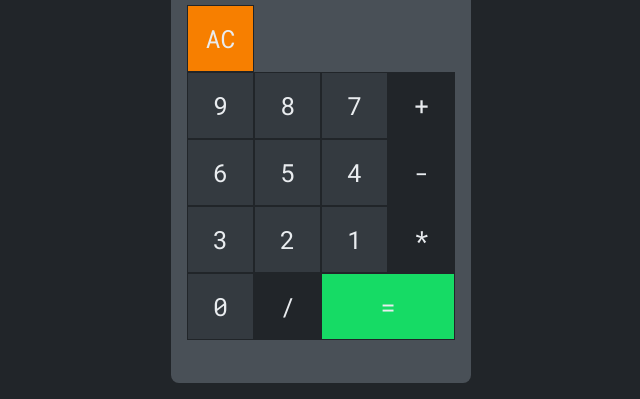
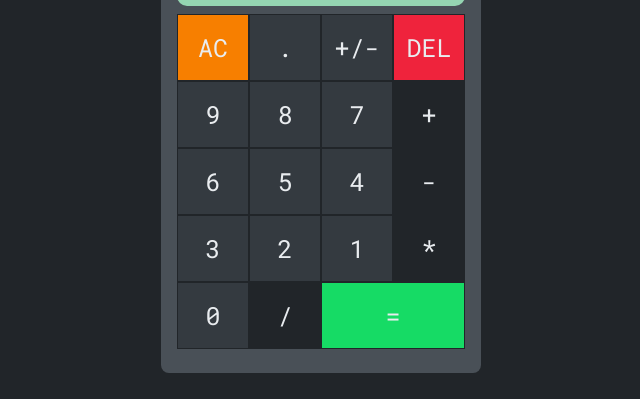
Before and after one commit to kshetritej/kalkulator, a plain HTML site: page index.html in a window 1280 px wide. Shown: the part 233-632 px from the top of the page, without its empty margins (319-959 px from the left). Drawn offline with nearby package versions, Linux system fonts and the light colour scheme.

Commit message:
add dummy button

```diff
--- a/index.html
+++ b/index.html
@@ -23,6 +23,9 @@
         </div>
         <div class="calc-buttons-container">
           <button id="clear-btn">AC</button>
+          <button id="decimal-btn" class="btn-inprogress">.</button>
+          <button id="plus-minus-btn" class="btn-inprogress">+/-</button>
+          <button id="delete-btn">DEL</button>
           <div class="clear-btn-container"></div>
           <button id="num9" class="btn">9</button>
           <button id="num8" class="btn">8</button>
--- a/script.js
+++ b/script.js
@@ -31,6 +31,7 @@ numberButtons.forEach(numberButton => {
       screen.textContent += numberButton.textContent;
       displayValue = screen.textContent;
     }
+
     displayValue =screen.textContent;
 
     calculate();
--- a/style.css
+++ b/style.css
@@ -26,8 +26,7 @@
 }
 
 .calc-body{
-  width: 300px;
-  height: 500px;
+  width: 25%;
   background-color: var(--ternary-dark);
   padding: 1rem;
   border-radius: 0.5em;
@@ -59,6 +58,9 @@
   flex-wrap: wrap;
 
 }
+#delete-btn{
+  background-color:  var(--color-red);
+}
 .clear-btn-container{
   width: 100%;
 }
@@ -89,7 +91,7 @@ button:hover{
   background-color: var(--color-red);
 } */
 
-.btn{
+.btn, .btn-inprogress{
   background-color: var(--secondary-dark);
 }
 .copy{
```
